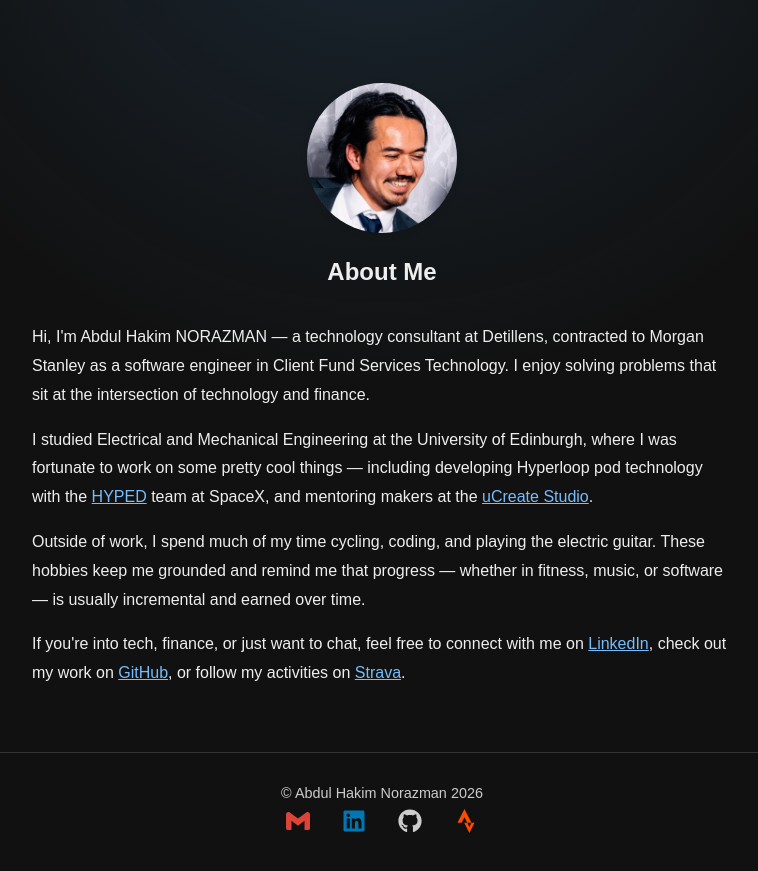
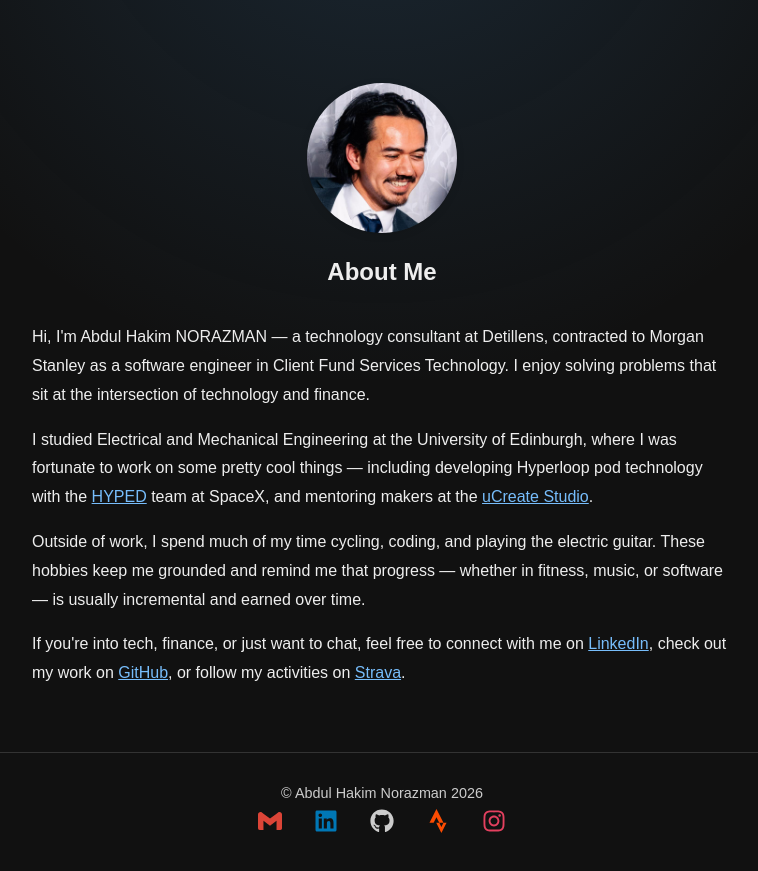
Before and after one commit to FLABDUL/personal-blog, a Gatsby site: page / in a window 1280 px wide. Shown: the whole page, without its empty margins (258-1016 px from the left). Built offline with nearby package versions, Linux system fonts and the light colour scheme; Gatsby itself is replaced by a stand-in of ours.

Commit message:
Add Instagram link to footer (#27)

```diff
--- a/src/components/Footer.js
+++ b/src/components/Footer.js
@@ -1,5 +1,5 @@
 import React from "react"
-import { FaLinkedin, FaGithub } from "react-icons/fa"
+import { FaLinkedin, FaGithub, FaInstagram } from "react-icons/fa"
 import { SiGmail, SiStrava } from "react-icons/si"
 
 const Footer = () => (
@@ -27,6 +27,9 @@ const Footer = () => (
       <a href="https://www.strava.com/athletes/88805607" target="_blank" rel="noopener noreferrer" aria-label="Strava" style={{ margin: "0 1rem", color: "#fc4c02" }}>
         <SiStrava />
       </a>
+      <a href="https://www.instagram.com/e3m_hakim/" target="_blank" rel="noopener noreferrer" aria-label="Instagram" style={{ margin: "0 1rem", color: "#e4405f" }}>
+        <FaInstagram />
+      </a>
     </div>
   </footer>
 )
```
